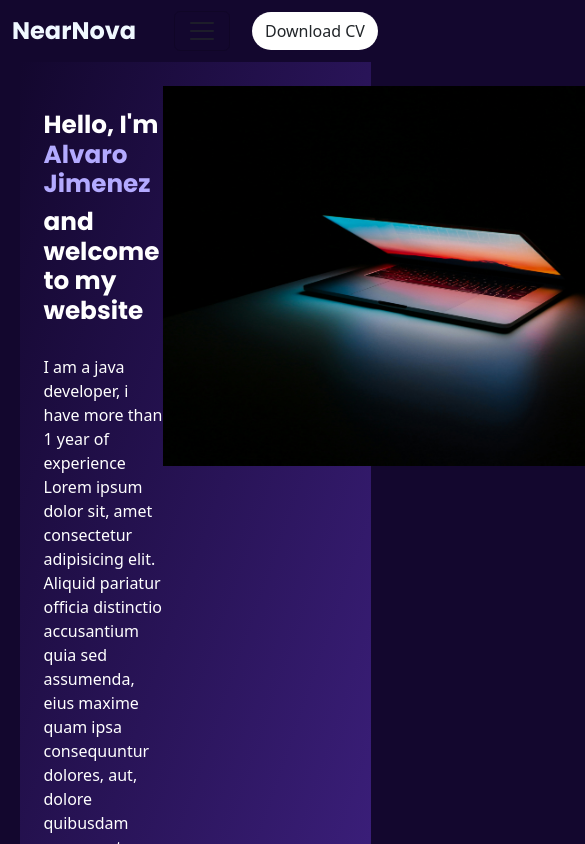
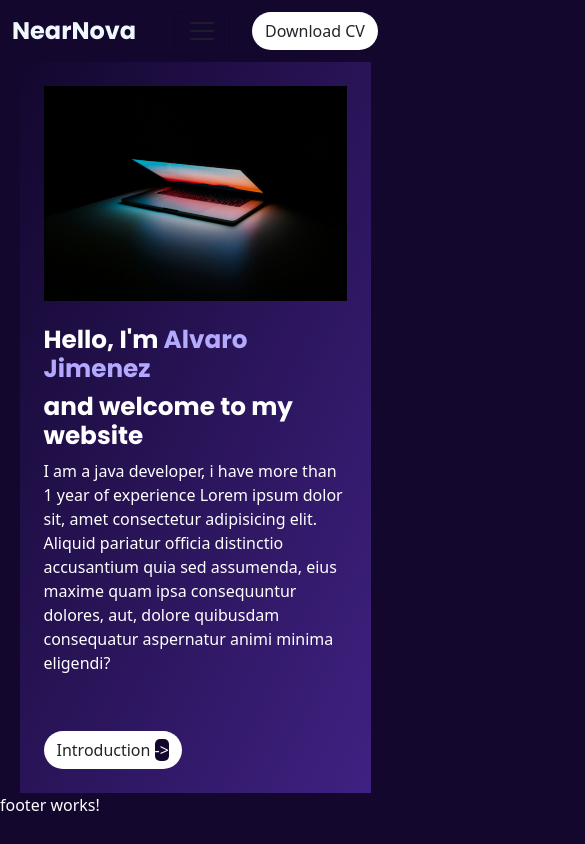
Before and after one commit to aejimenez19/Portafolio, an Angular app: page / in a window 390 px wide. Shown: the top 844 px of the page, 585 px wide, since content can reach past the window. Built offline with nearby package versions, Linux system fonts and the light colour scheme.

Commit message:
feat: responsive main section for phone

```diff
--- a/src/app/components/principal/principal.component.css
+++ b/src/app/components/principal/principal.component.css
@@ -4,9 +4,18 @@
     background-image: linear-gradient(to top left, #3f2182, #13072e);
 }
 
-.conta {
+.presentation {
     width: 90%;
     margin: auto;
+    flex-direction: column;
+}
+
+.cont-img {
+    order: -1;
+}
+
+.img {
+    max-width: 100%;
 }
 
 .title {
@@ -17,18 +26,6 @@
 
 .name {
     color: #B3AAFF;
-}
-
-.cont-text {
-
-}
-
-.cont-img {
-    margin-right: 20px;
-}
-
-.texto-pre {
-    margin-top: 30px;
 }
 
 .buton {
@@ -45,24 +42,44 @@
     color: white;
 }
 
-.img {
-    margin: auto;
-    width: 550px;
-    height: 380px;
+@media (min-width: 900px) {
+    .presentation {
+        flex-direction: row;
+    }
 
+    .cont-text {
+        width: 60%;
+    }
+
+    .cont-img {
+        order: 0;
+        display: flex;
+    }
+
+    .texto-pre {
+        margin-top: 30px;
+    }
+
+    .img {
+        margin: auto;
+        width: 550px;
+        height: 380px;
+    }
 }
-
 
 @media (min-width: 1800px) {
     .cont-text {
         max-width: 1000px;
     }
+
     .title {
-        font-size: 60px;
+        font-size: 50px;
     }
+
     .texto-pre {
-        font-size: 25px;
+        font-size: 20px;
     }
+
     .buton {
         margin-top: 40px;
         background-color: white;
@@ -77,6 +94,7 @@
         border-radius: 5px;
         color: white;
     }
+
     .cont-img {
         display: flex;
         width: 100%;
@@ -84,9 +102,8 @@
 
     .img {
         margin: auto;
-        width: 950px;
-        height: 680px;
-
+        width: 750px;
+        height: 580px;
     }
 
 }
--- a/src/app/components/principal/principal.component.html
+++ b/src/app/components/principal/principal.component.html
@@ -1,4 +1,4 @@
-<section class=" d-flex p-auto p-4 bg conta">
+<section class="d-flex p-auto p-4 bg presentation">
     <div class="cont-text mt-4">
         <h2 class="title">Hello, I'm <span class="name">Alvaro Jimenez</span></h2>
         <h2 class="title">and welcome to my website</h2>
@@ -9,8 +9,6 @@
         <button class="buton btn">Introduction <span>-></span></button>
     </div>
     <div class="cont-img">
-
         <img src="./../../../assets/img.jpg" class="img">
-
     </div>
 </section>
```
